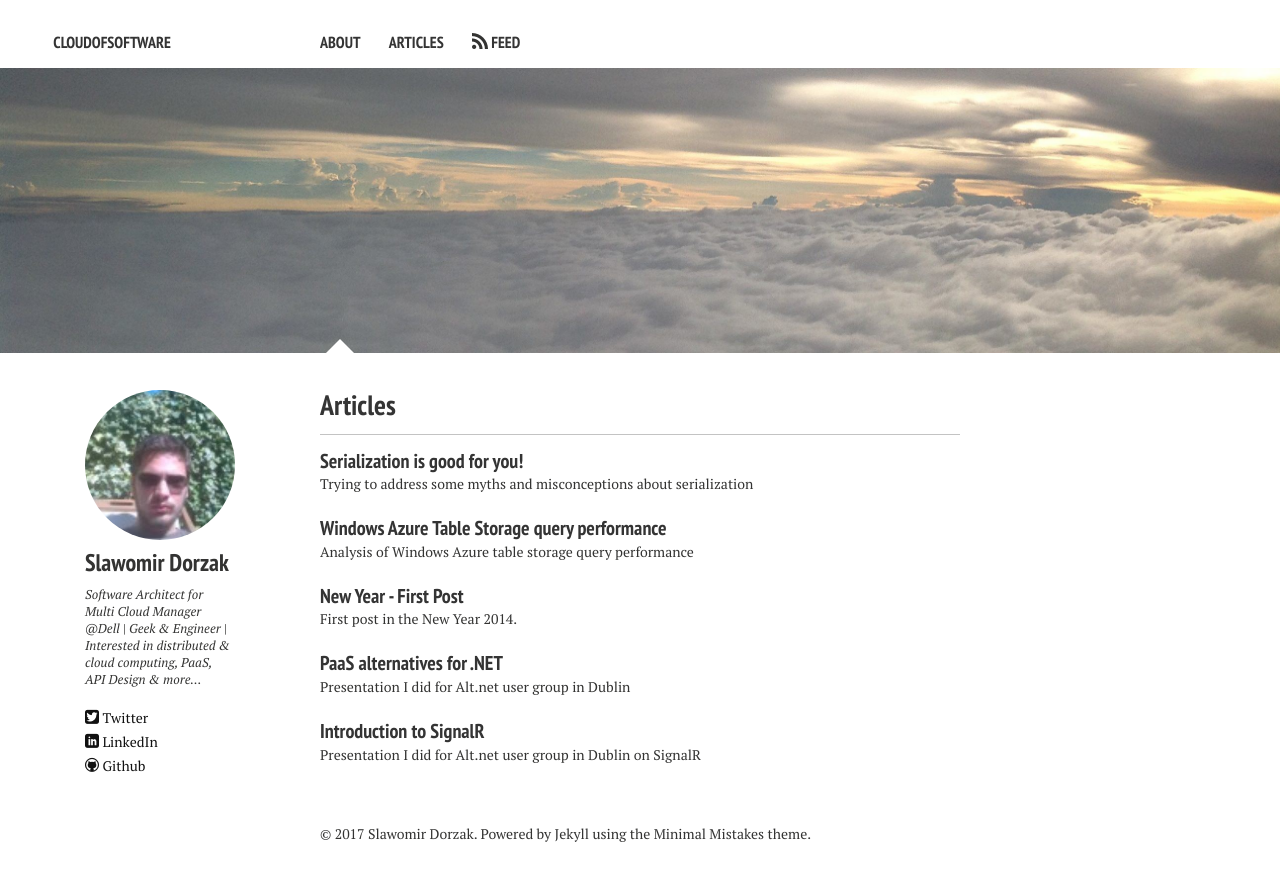
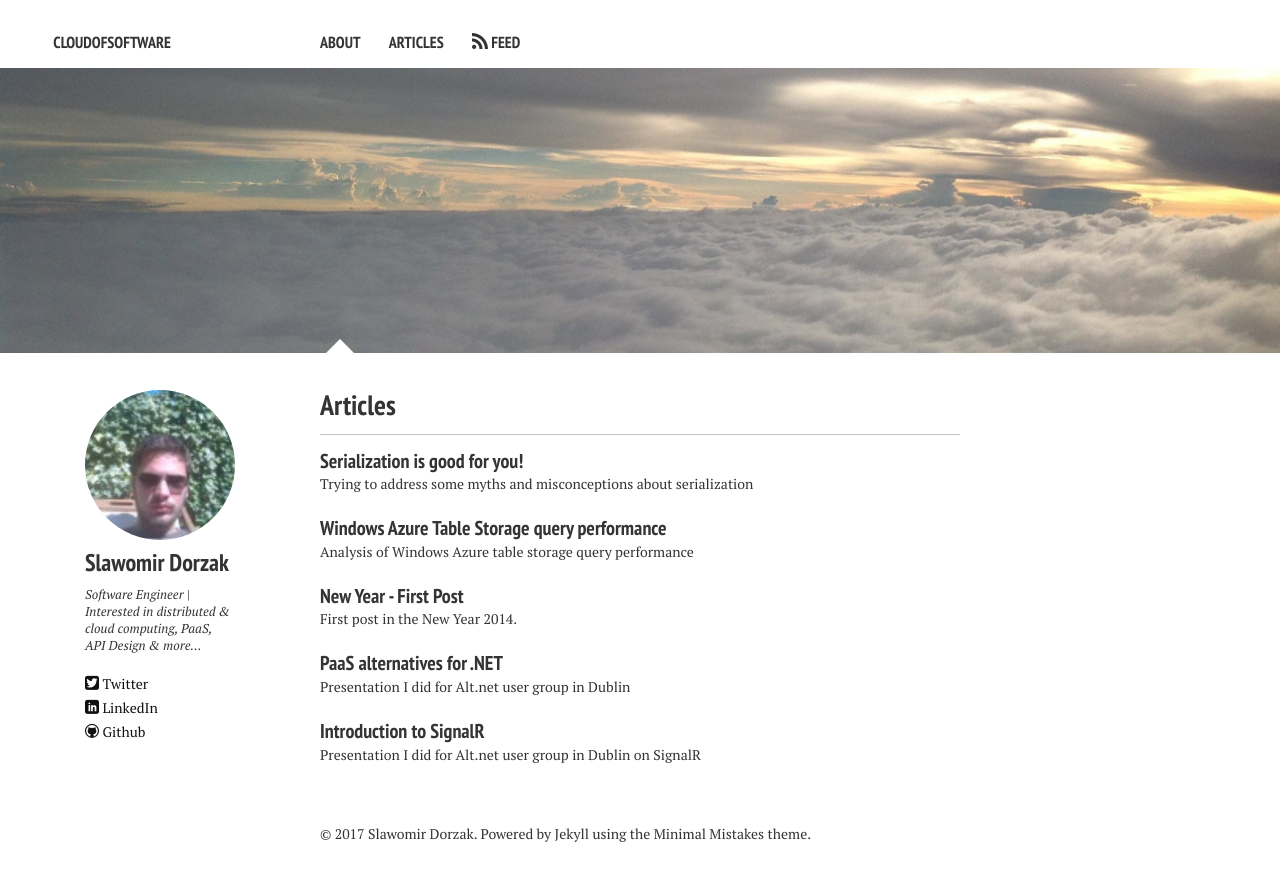
Before and after one commit to SlavD/slavd.github.io, a Jekyll site: the page built from index.md, in a window 1280 px wide. Shown: the top 881 px of the page. Built offline with Jekyll 4.4.1, drawn with Linux system fonts in a browser that asks for light colours; nearby versions of some CDN libraries.

Commit message:
Update _config.yml

```diff
--- a/_config.yml
+++ b/_config.yml
@@ -8,7 +8,7 @@ url:              http://blog.cloudofsoftware.com
 owner:
   name:           Slawomir Dorzak
   avatar:         bio-photo.jpeg
-  bio:            "Software Architect for Multi Cloud Manager @Dell | Geek & Engineer | Interested in distributed & cloud computing, PaaS, API Design & more..."
+  bio:            "Software Engineer | Interested in distributed & cloud computing, PaaS, API Design & more..."
   email:          sdorzak@gmail.com
   # Social networking links are used in author-bio sidebar. Update and remove as you like.
   twitter:        sdorzak
```
